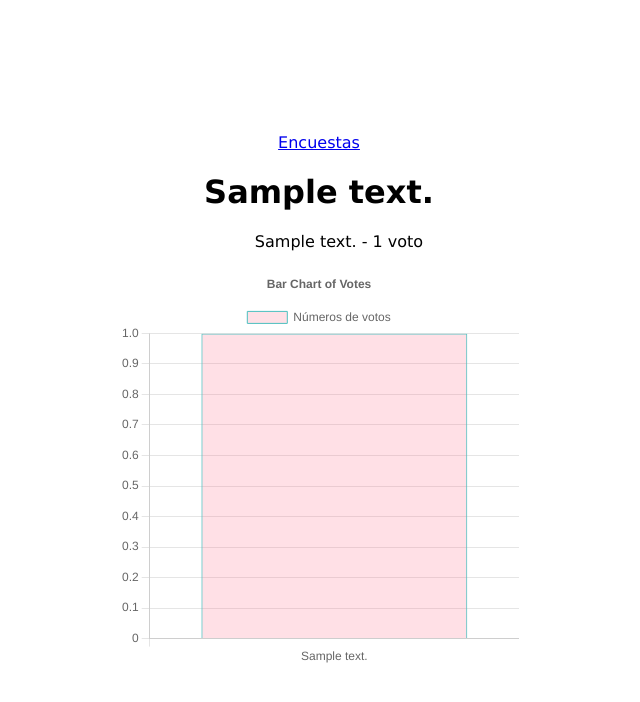
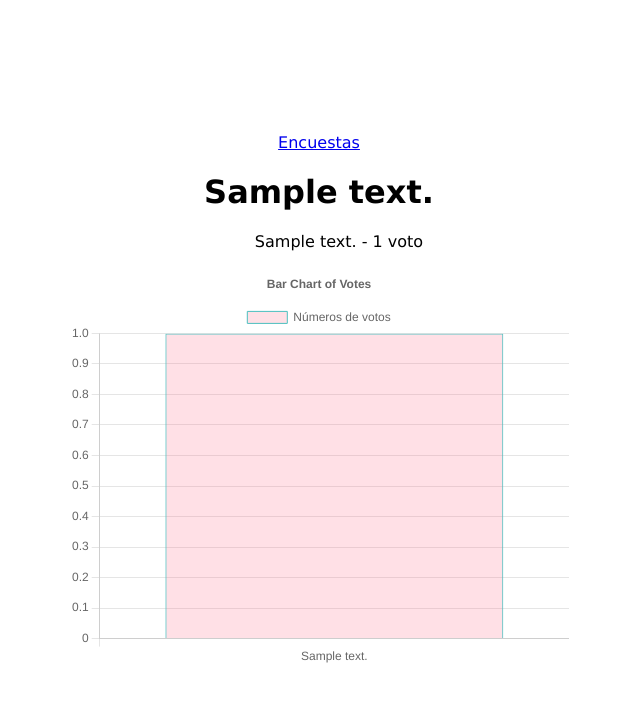
Before and after one commit to MariaSRomero/pollsApp, a Django app: page /poll/1/result/ in a window 1280 px wide. Shown: the top 702 px of the page, without its empty margins (321-961 px from the left). Run offline with Django 5.2, Linux system fonts and the light colour scheme; tables that the repository leaves empty hold one stand-in row (values such as "Sample post").

Commit message:
05- Configuraciones

```diff
--- a/templates/poll/result.html
+++ b/templates/poll/result.html
@@ -16,8 +16,8 @@
     {% endfor %}
   </ul>
 
-  <div class="canva" style="width: 400px; margin:0 auto;">
-    <canvas id="myPieChart" width="400px" height="400px"></canvas>
+  <div class="canva" style="width: 500px; margin:0 auto;">
+    <canvas id="myPieChart" width="500px" height="400px"></canvas>
   </div>
 
   <script src="https://cdn.jsdelivr.net/npm/chart.js"></script>
```
Also changed, not shown: 1 other file.
